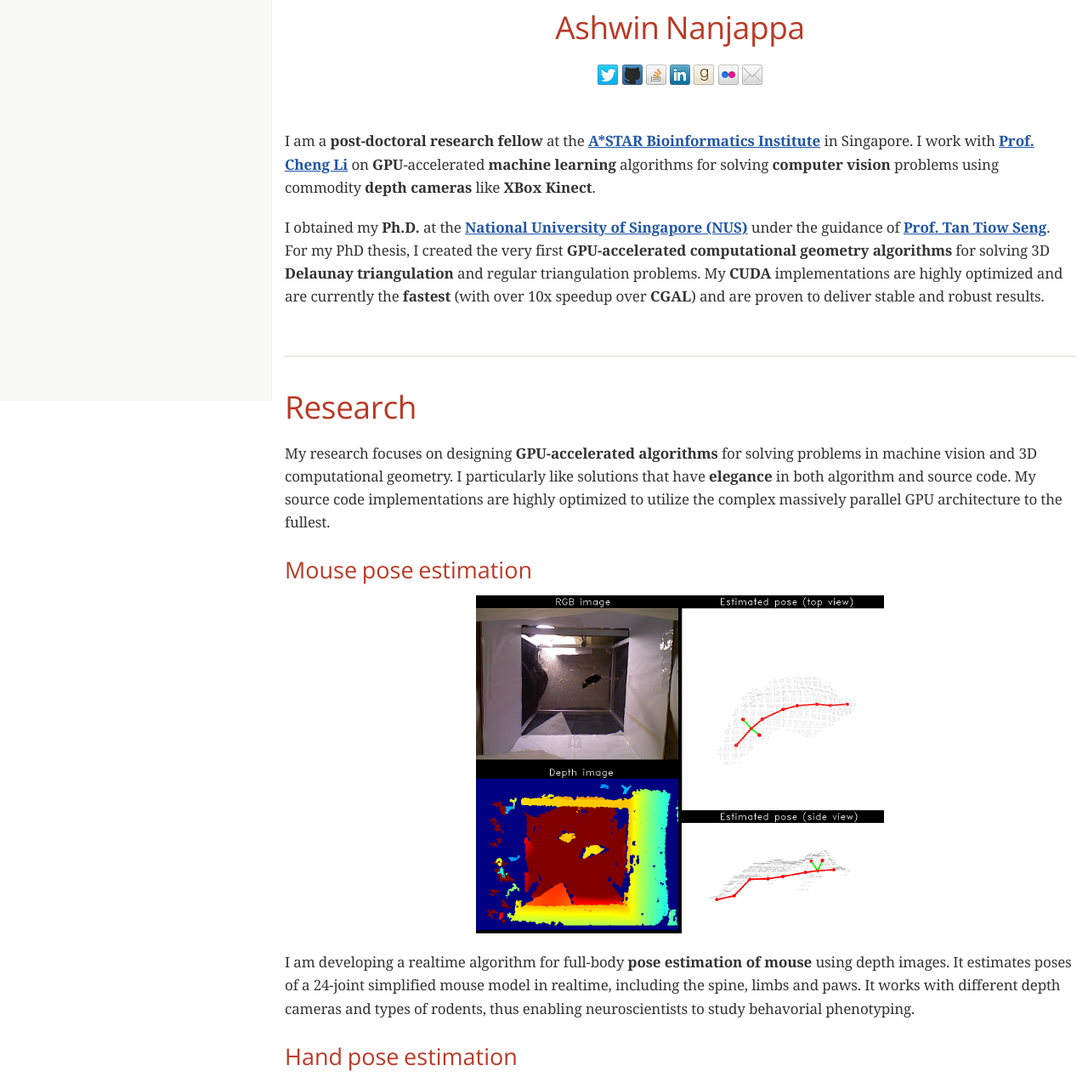
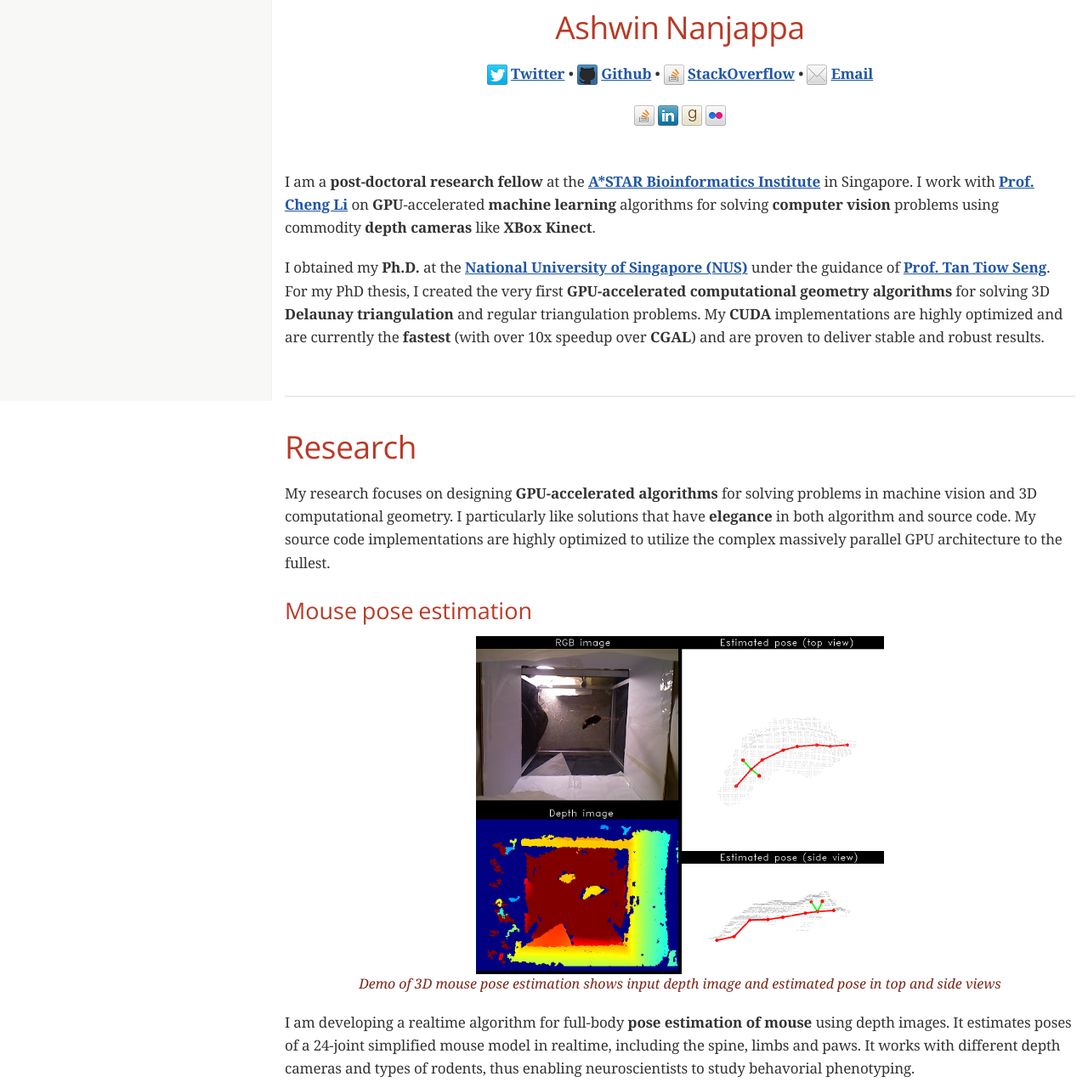
Before and after one commit to daariga/daariga.github.io, a plain HTML site: page index.html in a window 1280 px wide. Shown: the part 328-1602 px from the top of the page at 85% size. Drawn offline with nearby package versions, Linux system fonts and the light colour scheme; some packages are replaced by stand-ins of ours; grey boxes are pictures that could not be loaded; a web font is replaced by a local one.

Commit message:
Image caption centered.

```diff
--- a/index.html
+++ b/index.html
@@ -184,7 +184,7 @@ body.toc2.toc-right{padding-left:0;padding-right:20em}}#content #toc{border-styl
 #content h1>a.link,h2>a.link,h3>a.link,#toctitle>a.link,.sidebarblock>.content>.title>a.link,h4>a.link,h5>a.link,h6>a.link{color:#ba3925;text-decoration:none}
 #content h1>a.link:hover,h2>a.link:hover,h3>a.link:hover,#toctitle>a.link:hover,.sidebarblock>.content>.title>a.link:hover,h4>a.link:hover,h5>a.link:hover,h6>a.link:hover{color:#a53221}
 .audioblock,.imageblock,.literalblock,.listingblock,.stemblock,.videoblock{margin-bottom:1.25em}
-.admonitionblock td.content>.title,.audioblock>.title,.exampleblock>.title,.imageblock>.title,.listingblock>.title,.literalblock>.title,.stemblock>.title,.openblock>.title,.paragraph>.title,.quoteblock>.title,table.tableblock>.title,.verseblock>.title,.videoblock>.title,.dlist>.title,.olist>.title,.ulist>.title,.qlist>.title,.hdlist>.title{text-rendering:optimizeLegibility;text-align:left;font-family:"Noto Serif","DejaVu Serif",serif;font-size:1rem;font-style:italic}
+.admonitionblock td.content>.title,.audioblock>.title,.exampleblock>.title,.imageblock>.title,.listingblock>.title,.literalblock>.title,.stemblock>.title,.openblock>.title,.paragraph>.title,.quoteblock>.title,table.tableblock>.title,.verseblock>.title,.videoblock>.title,.dlist>.title,.olist>.title,.ulist>.title,.qlist>.title,.hdlist>.title{text-rendering:optimizeLegibility;text-align:center;font-family:"Noto Serif","DejaVu Serif",serif;font-size:1rem;font-style:italic}
 table.tableblock>caption.title{white-space:nowrap;overflow:visible;max-width:0}
 .paragraph.lead>p,#preamble>.sectionbody>.paragraph:first-of-type p{color:rgba(0,0,0,.85)}
 table.tableblock #preamble>.sectionbody>.paragraph:first-of-type p{font-size:inherit}
@@ -300,14 +300,6 @@ td.hdlist1,td.hdlist2{vertical-align:top}
 .imageblock>.title{margin-bottom:0}
 .imageblock.thumb,.imageblock.th{border-width:6px}
 .imageblock.thumb>.title,.imageblock.th>.title{padding:0 .125em}
-.imageblock {
-  &.text-center > .title {
-    text-align: center !important;
-  }
-  &.text-right > .title {
-    text-align: right !important;
-  }
-}
 .image.left,.image.right{margin-top:.25em;margin-bottom:.25em;display:inline-block;line-height:0}
 .image.left{margin-right:.625em}
 .image.right{margin-left:.625em}
@@ -467,13 +459,19 @@ MathJax.Hub.Config({
 </div>
 <h2 style="text-align: center">Ashwin Nanjappa</h2>
 <div class="paragraph text-center">
-<p><span class="image"><a class="image" href="http://twitter.com/daariga"><img src="twitter.png" alt="twitter" title="Twitter"></a></span>
-<span class="image"><a class="image" href="http://github.com/ashwin"><img src="github.png" alt="github" title="Github"></a></span>
-<span class="image"><a class="image" href="http://stackoverflow.com/users/1630/ashwin-nanjappa?tab=profile"><img src="stackoverflow.png" alt="stackoverflow" title="Stack Overflow"></a></span>
+<p><span class="image"><a class="image" href="http://twitter.com/daariga"><img src="twitter.png" alt="twitter" title="Twitter"></a></span> <a href="http://twitter.com/daariga"><strong>Twitter</strong></a>
+•
+<span class="image"><a class="image" href="http://github.com/ashwin"><img src="github.png" alt="github" title="Github"></a></span> <a href="http://github.com/ashwin"><strong>Github</strong></a>
+•
+<span class="image"><a class="image" href="http://stackoverflow.com/users/1630/ashwin-nanjappa?tab=profile"><img src="stackoverflow.png" alt="stackoverflow" title="Stack Overflow"></a></span> <a href="http://stackoverflow.com/users/1630/ashwin-nanjappa?tab=profile"><strong>StackOverflow</strong></a>
+•
+<span class="image"><a class="image" href="mailto:ashwin.n@gmail.com"><img src="email.png" alt="email" title="Email"></a></span> <a href="mailto:ashwin.n@gmail.com"><strong>Email</strong></a></p>
+</div>
+<div class="paragraph text-center">
+<p><span class="image"><a class="image" href="http://stackoverflow.com/users/1630/ashwin-nanjappa?tab=profile"><img src="stackoverflow.png" alt="stackoverflow" title="Stack Overflow"></a></span>
 <span class="image"><a class="image" href="https://www.linkedin.com/in/ashwinn"><img src="linkedin.png" alt="linkedin" title="LinkedIn"></a></span>
 <span class="image"><a class="image" href="https://www.goodreads.com/ashwin"><img src="goodreads.png" alt="goodreads" title="GoodReads"></a></span>
-<span class="image"><a class="image" href="https://www.flickr.com/photos/daariga/"><img src="flickr.png" alt="flickr" title="Flickr"></a></span>
-<span class="image"><a class="image" href="mailto:ashwin.n@gmail.com"><img src="email.png" alt="email" title="Email"></a></span></p>
+<span class="image"><a class="image" href="https://www.flickr.com/photos/daariga/"><img src="flickr.png" alt="flickr" title="Flickr"></a></span></p>
 </div>
 <br />
 <br />
@@ -504,6 +502,7 @@ My source code implementations are highly optimized to utilize the complex massi
 <div class="content">
 <img src="mouse.png" alt="mouse">
 </div>
+<div class="title">Demo of 3D mouse pose estimation shows input depth image and estimated pose in top and side views</div>
 </div>
 <div class="paragraph">
 <p>I am developing a realtime algorithm for full-body <strong>pose estimation of mouse</strong> using depth images.
```
